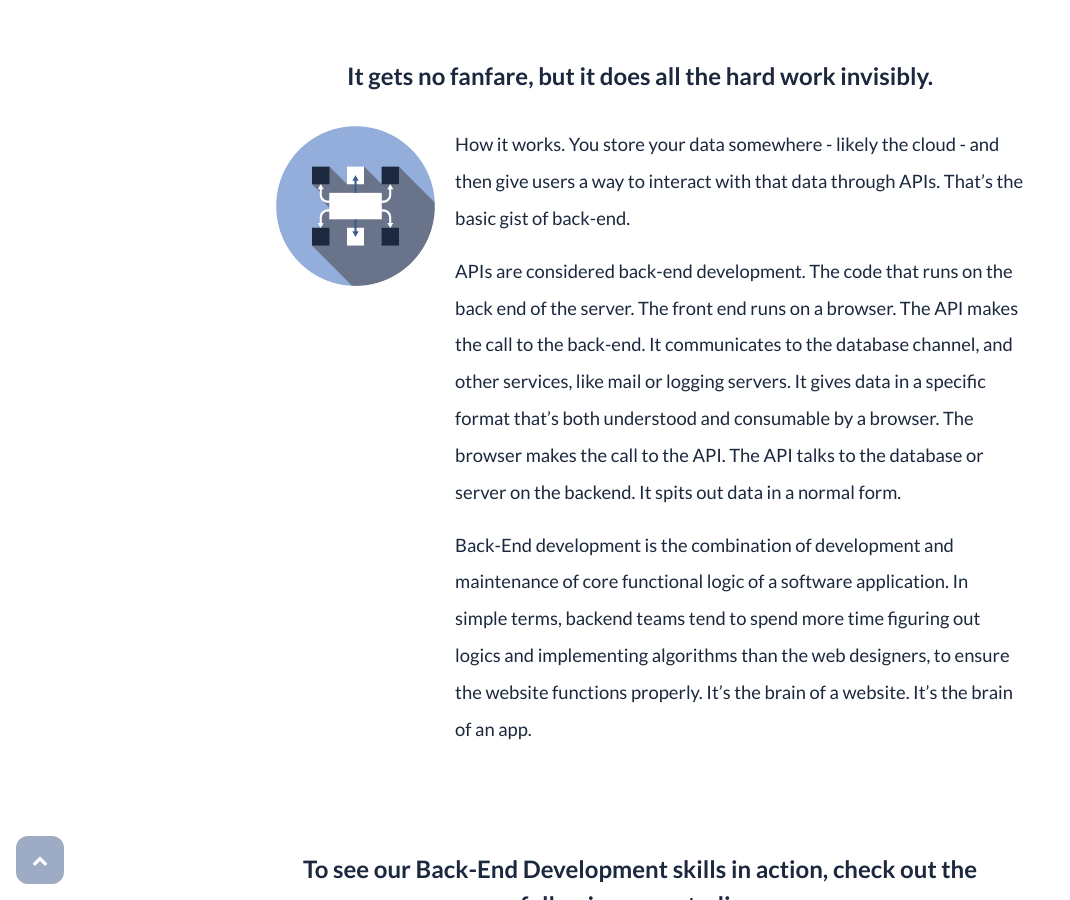
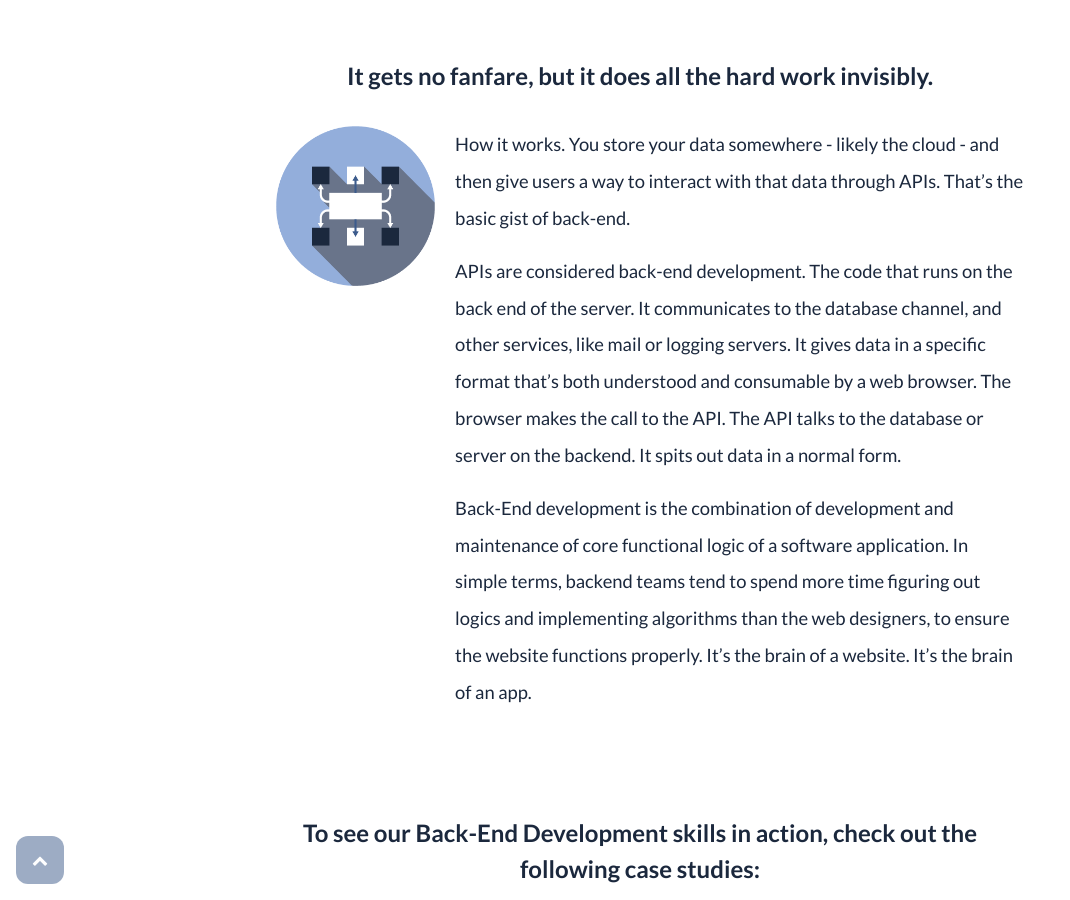
Before and after one commit to bgsoftware/company-site, a Jekyll site: the page built from capabilities/backend-development.html, in a window 1280 px wide and 900 px high, scrolled down 588 px. Shown: the whole window, without its empty margins (0-1070 px from the left). Built offline with Jekyll 4.4.1, drawn with Linux system fonts in a browser that asks for light colours; comment, search, counter and statistics services are not loaded.

Commit message:
Update text in capabilities/backend-development.html

```diff
--- a/capabilities/backend-development.html
+++ b/capabilities/backend-development.html
@@ -15,9 +15,8 @@ subtitle: "It gets no fanfare, but it does all the hard work invisibly."
 text: '<p>How it works. You store your data somewhere - likely the cloud - and then give
 users a way to interact with that data through APIs. That’s the basic gist of back-end.</p>
 <p>APIs are considered back-end development. The code that runs on the back end of the
-server. The front end runs on a browser. The API makes the call to the back-end. It
-communicates to the database channel, and other services, like mail or logging servers.
-It gives data in a specific format that’s both understood and consumable by a browser.
+server. It communicates to the database channel, and other services, like mail or logging servers.
+It gives data in a specific format that’s both understood and consumable by a web browser.
 The browser makes the call to the API. The API talks to the database or server on the
 backend. It spits out data in a normal form.</p>
 <p>Back-End development is the combination of development and maintenance of core
```
